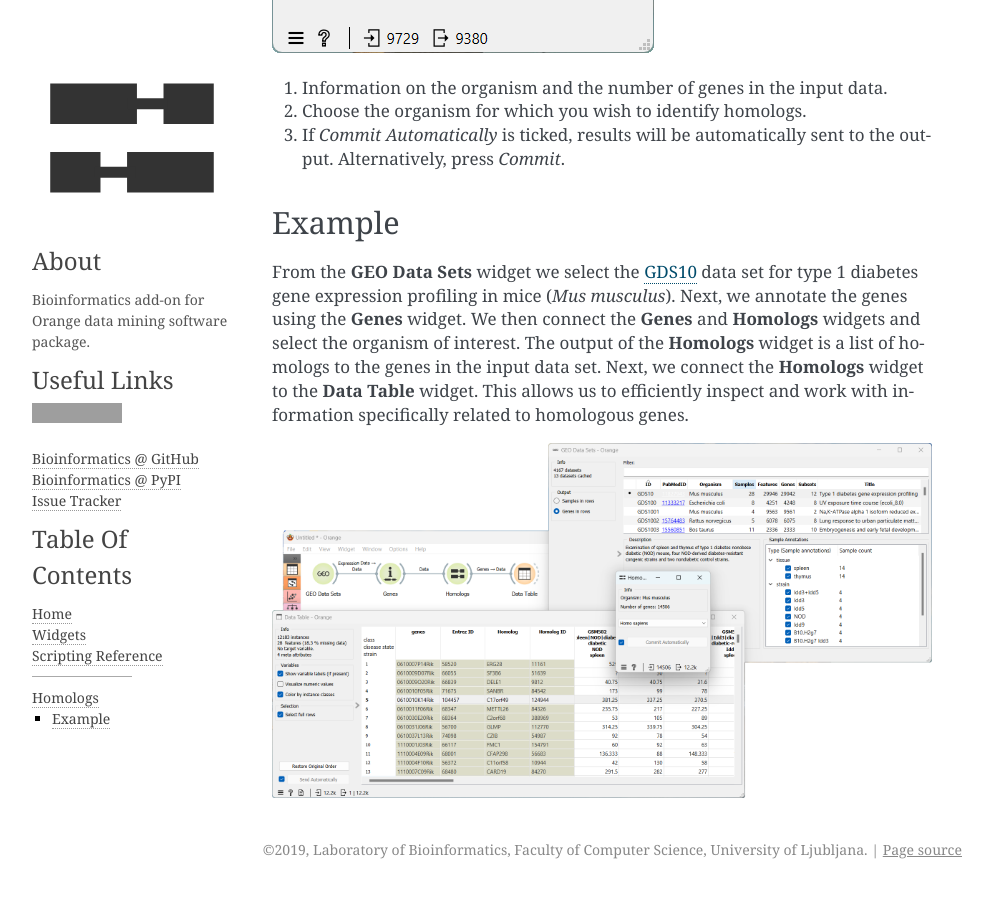
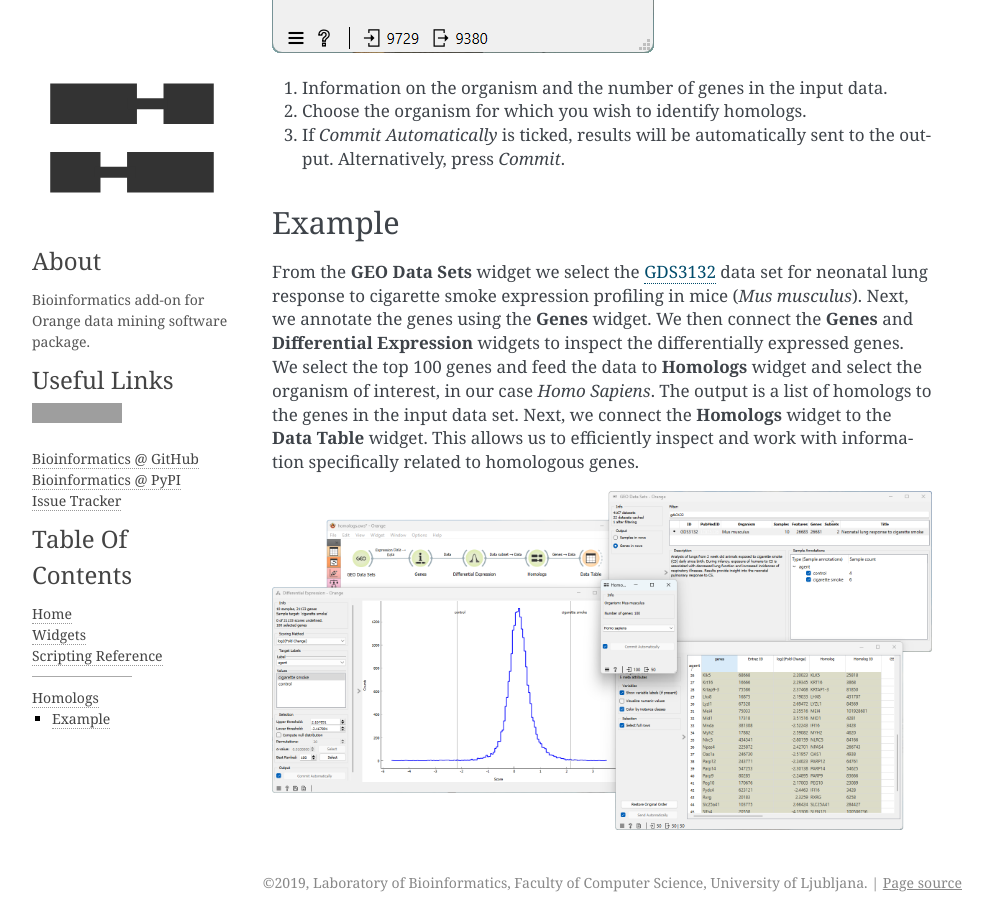
Before and after one commit to biolab/orange3-bioinformatics, a Sphinx documentation site: the page built from doc/widgets/homologs.md, in a window 1280 px wide and 900 px high, scrolled down 811 px. Shown: the whole window, without its empty margins (148-1141 px from the left). Built offline with Sphinx 7.4.7, drawn with Linux system fonts in a browser that asks for light colours; the version number could not be read and is left out; grey boxes are pictures that could not be loaded.

Commit message:
Updated homologs documentation

```diff
--- a/doc/widgets/homologs.md
+++ b/doc/widgets/homologs.md
@@ -22,7 +22,7 @@ The **Homologs** widget finds homologs to genes in the input data set for the se
 Example
 -------
 
-From the **GEO Data Sets** widget we select the [GDS10](https://pubmed.ncbi.nlm.nih.gov/11827943/) data set for type 1 diabetes gene expression profiling in mice (*Mus musculus*). Next, we annotate the genes using the **Genes** widget. We then connect the **Genes** and **Homologs** widgets and select the organism of interest. The output of the **Homologs** widget is a list of homologs to the genes in the input data set. Next, we connect the **Homologs** widget to the **Data Table** widget. This allows us to efficiently inspect and work with information specifically related to homologous genes.
+From the **GEO Data Sets** widget we select the [GDS3132](https://pubmed.ncbi.nlm.nih.gov/17975176/) data set for neonatal lung response to cigarette smoke expression profiling in mice (*Mus musculus*). Next, we annotate the genes using the **Genes** widget. We then connect the **Genes** and **Differential Expression** widgets to inspect the differentially expressed genes. We select the top 100 genes and feed the data to **Homologs** widget and select the organism of interest, in our case *Homo Sapiens*. The output is a list of homologs to the genes in the input data set. Next, we connect the **Homologs** widget to the **Data Table** widget. This allows us to efficiently inspect and work with information specifically related to homologous genes.
 
 
 ![](images/homologs/Homologs-Example.png)
```
Also changed, not shown: doc/widgets/images/homologs/Homologs-Example.png.
